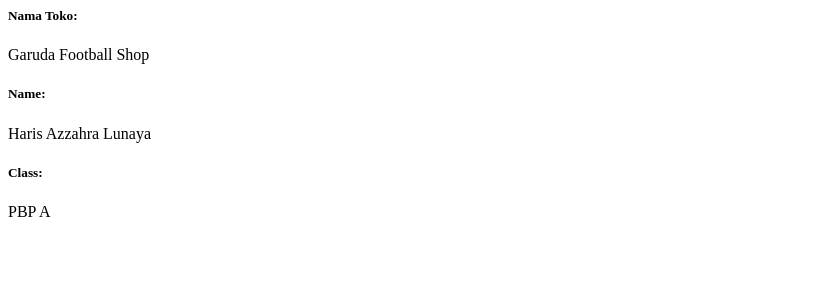
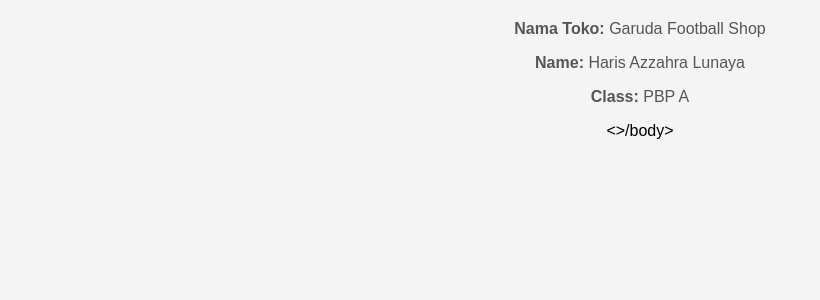
Before and after one commit to harzluna/football-shop, a Django app: page / in a window 1280 px wide. Shown: the top 300 px of the page, without its empty margins (0-820 px from the left). Run offline with Django 5.2, Linux system fonts and the light colour scheme.

Commit message:
memperbaiki template main.html dan menambahkan README.md

```diff
--- a/main/templates/main.html
+++ b/main/templates/main.html
@@ -1,7 +1,28 @@
-
-<h5>Nama Toko: </h5>
-<p>{{ shop_name }}</p>
-<h5>Name: </h5>
-<p>{{ name }}<p>
-<h5>Class: </h5>
-<p>{{ class }}</p>
+<!DOCTYPE html>
+<html lang="id">
+<head>
+    <meta charset="UTF-8">
+    <meta name="viewport" content="width=device-width, initial-scale=1.0">
+    <title>Tugas Individu 2</title>
+    <style>
+        body {
+            font-family: Arial, sans-serif;
+            margin: 20px;
+            background-color: #f4f4f4;
+            text-align: center;
+        }
+        h1 {
+            color: #333;
+        }
+        p {
+            font-size: 16px;
+            color: #555;
+        }
+    </style>
+</head>
+<body>
+    <p><strong>Nama Toko: </strong>{{ shop_name }}</p>
+    <p><strong>Name: </strong>{{ name }}<p>
+    <p><strong>Class: </strong>{{ class }}</p>
+<>/body>
+</html>
```
Also changed, not shown: README.md (added).
